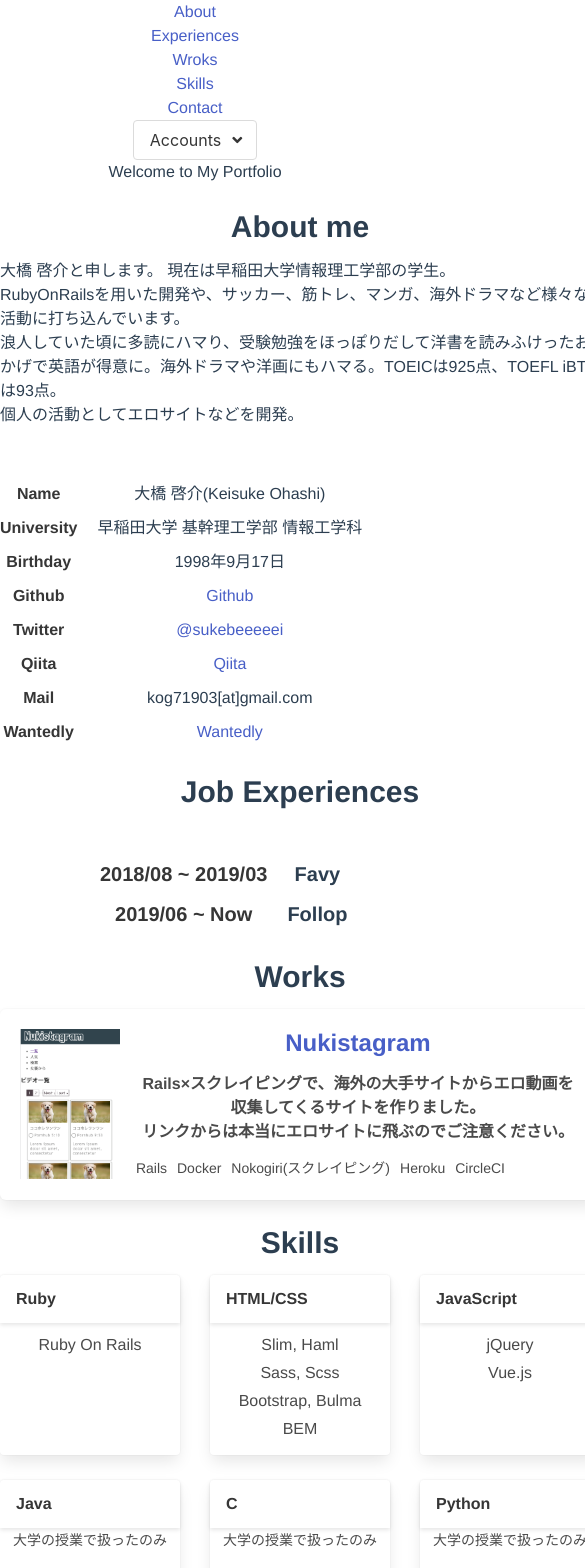
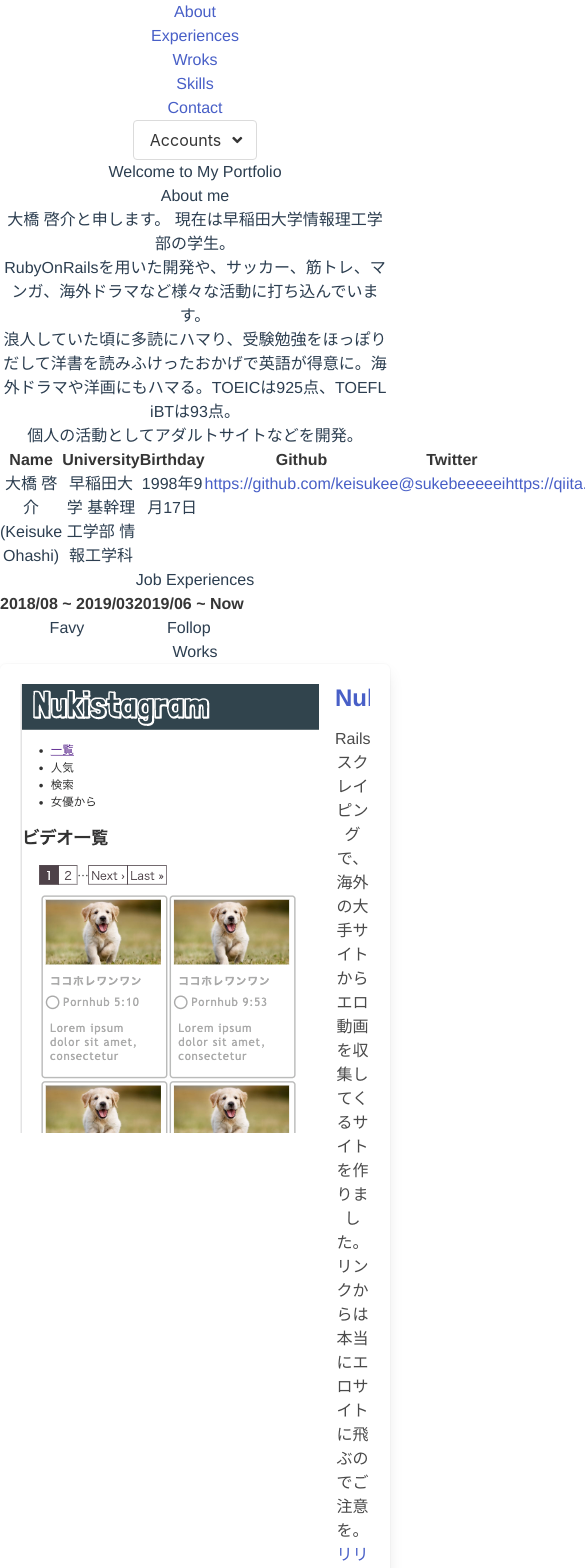
Before and after one commit to keisukee/portfolio, a Vue app: page /about in a window 390 px wide. Shown: the top 1568 px of the page, 585 px wide, since content can reach past the window. Built offline with nearby package versions, Linux system fonts and the light colour scheme.

Commit message:
Add media query

```diff
--- a/src/components/about.vue
+++ b/src/components/about.vue
@@ -6,7 +6,7 @@
         現在は早稲田大学情報理工学部の学生。<br>
         RubyOnRailsを用いた開発や、サッカー、筋トレ、マンガ、海外ドラマなど様々な活動に打ち込んでいます。<br>
         浪人していた頃に多読にハマり、受験勉強をほっぽりだして洋書を読みふけったおかげで英語が得意に。海外ドラマや洋画にもハマる。TOEICは925点、TOEFL iBTは93点。<br>
-        個人の活動としてエロサイトなどを開発。<br>
+        個人の活動としてアダルトサイトなどを開発。<br>
       </p>
     </div>
     <table>
@@ -28,13 +28,13 @@
           <td>早稲田大学 基幹理工学部 情報工学科</td>
           <td>1998年9月17日</td>
           <td>
-            <a href="https://github.com/keisukee">Github</a>
+            <a href="https://github.com/keisukee">https://github.com/keisukee</a>
           </td>
           <td>
             <a href="https://twitter.com/sukebeeeeei">@sukebeeeeei</a>
           </td>
           <td>
-            <a href="https://qiita.com/sukebeeeee">Qiita</a>
+            <a href="https://qiita.com/sukebeeeee">https://qiita.com/sukebeeeee</a>
           </td>
           <td>kog71903[at]gmail.com</td>
           <td>
@@ -50,9 +50,11 @@
 </script>
 
 <style lang="sass">
+  @media (min-width: 769px)
     .about_container
       width: 600px
-    padding-top: 20px
+      padding: 40px 0
+      margin: 0 auto
       h2
         font-size: 30px
         font-weight: bold
--- a/src/components/contact.vue
+++ b/src/components/contact.vue
@@ -14,8 +14,10 @@
 </script>
 
 <style lang="sass">
-  article
-    div
-      p
-        font-weight: bold
+  @media (min-width: 769px)
+    article
+      div
+        p
+          font-size: 20px
+          font-weight: bold
 </style>
--- a/src/components/experiences.vue
+++ b/src/components/experiences.vue
@@ -22,9 +22,10 @@
 </script>
 
 <style lang="sass">
+  @media (min-width: 769px)
     .experience_container
       width: 600px
-    padding-top: 20px
+      padding: 40px 0
       margin: 0 auto
       h2
         font-size: 30px
--- a/src/components/skills.vue
+++ b/src/components/skills.vue
@@ -166,9 +166,10 @@
 </script>
 
 <style lang="sass">
+  @media (min-width: 769px)
     .skills_container
       width: 600px
-    padding-top: 20px
+      padding: 40px 0
       margin: 0 auto
       h2
         font-size: 30px
--- a/src/components/works.vue
+++ b/src/components/works.vue
@@ -19,7 +19,8 @@
               </h3>
               <p>
                 Rails×スクレイピングで、海外の大手サイトからエロ動画を収集してくるサイトを作りました。<br>
-                リンクからは本当にエロサイトに飛ぶのでご注意ください。
+                リンクからは本当にエロサイトに飛ぶのでご注意を。
+                <a href="https://qiita.com/sukebeeeee/items/48b3348d011d4c2b256d">リリース記事</a>
               </p>
             </div>
             <nav class="level is-mobile">
@@ -47,9 +48,10 @@
 </script>
 
 <style lang="sass">
+  @media (min-width: 769px)
     .works_container
       width: 600px
-    padding-top: 20px
+      padding: 60px 0
       margin: 0 auto
       h2
         font-size: 30px
```
Lines whose indentation alone changed are shown as unchanged.
